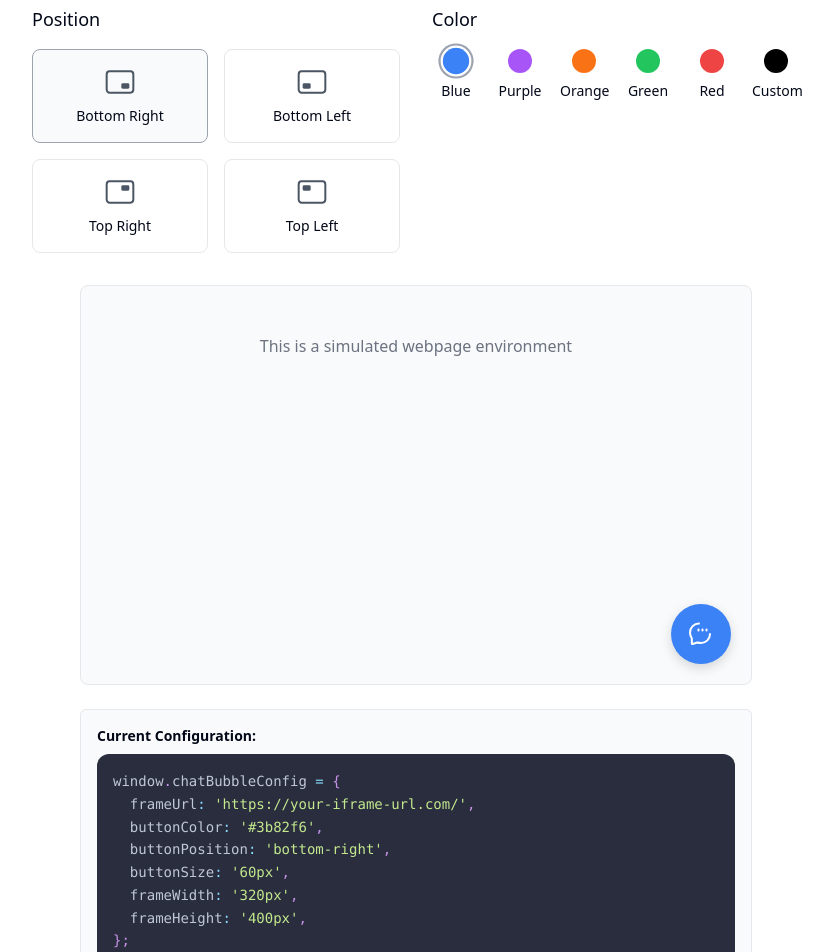
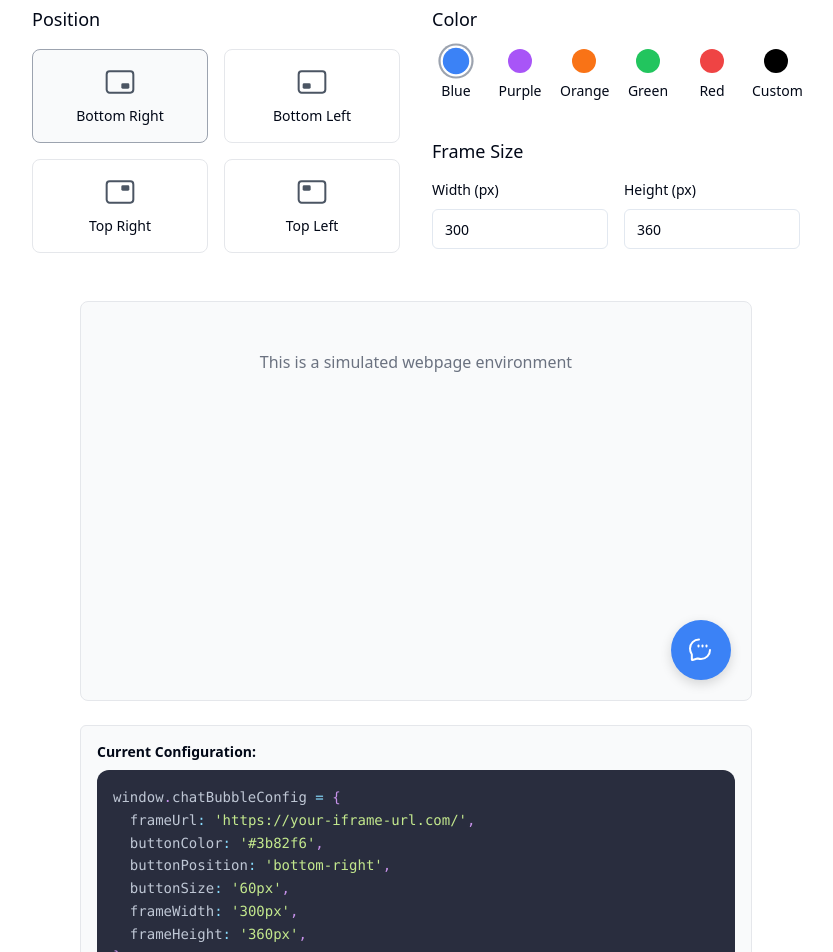
Before and after one commit to zvizvi/chat-bubble-iframe, a React (Vite) app: page / in a window 1280 px wide. Shown: the part 460-1412 px from the top of the page, without its empty margins (224-1057 px from the left). Built offline with nearby package versions, Linux system fonts and the light colour scheme.

Commit message:
Added frame size settings

```diff
--- a/src/components/ChatBubbleDemo.tsx
+++ b/src/components/ChatBubbleDemo.tsx
@@ -13,6 +13,8 @@ const ChatBubbleDemo = () => {
   const [buttonPosition, setButtonPosition] = useState("bottom-right");
   const [buttonColor, setButtonColor] = useState("#3b82f6");
   const [frameUrl, setFrameUrl] = useState("https://your-iframe-url.com/");
+  const [frameWidth, setFrameWidth] = useState("300");
+  const [frameHeight, setFrameHeight] = useState("360");
 
   // Get position styles based on buttonPosition
   const getPositionStyles = (position) => {
@@ -111,7 +113,7 @@ const ChatBubbleDemo = () => {
           Customize the chat bubble and see how it works. You can adjust the position and color of the button, then click it to open the chat iframe.
         </p>
 
-        <div className="w-full max-w-3xl mb-8">
+        <div className="w-full max-w-3xl mb-12">
           <div className="py-8">
             <h3 className="text-lg font-medium mb-3">Frame URL</h3>
             <div className="space-y-2">
@@ -156,6 +158,7 @@ const ChatBubbleDemo = () => {
               </RadioGroup>
             </div>
 
+            <div className="space-y-9">
               <div className="space-y-4">
                 <h3 className="text-lg font-medium">Color</h3>
                 <RadioGroup
@@ -232,6 +235,38 @@ const ChatBubbleDemo = () => {
                   ))}
                 </RadioGroup>
               </div>
+
+              <div className="space-y-3">
+                <h3 className="text-lg font-medium">Frame Size</h3>
+                <div className="grid grid-cols-2 gap-4">
+                  <div className="space-y-2">
+                    <Label htmlFor="frame-width">Width (px)</Label>
+                    <Input
+                      id="frame-width"
+                      type="number"
+                      min="200"
+                      max="800"
+                      value={frameWidth}
+                      onChange={(e) => setFrameWidth(e.target.value)}
+                      className="w-full"
+                    />
+                  </div>
+                  <div className="space-y-2">
+                    <Label htmlFor="frame-height">Height (px)</Label>
+                    <Input
+                      id="frame-height"
+                      type="number"
+                      min="200"
+                      max="800"
+                      value={frameHeight}
+                      onChange={(e) => setFrameHeight(e.target.value)}
+                      className="w-full"
+                    />
+                  </div>
+                </div>
+              </div>
+
+            </div>
           </div>
         </div>
 
@@ -303,8 +338,8 @@ const ChatBubbleDemo = () => {
               style={{
                 position: "absolute",
                 ...chatPositionStyle,
-                width: "280px",
-                height: "320px",
+                width: `${frameWidth}px`,
+                height: `${frameHeight}px`,
                 zIndex: 10,
               }}
             >
@@ -323,8 +358,8 @@ const ChatBubbleDemo = () => {
   buttonColor: '${buttonColor}',
   buttonPosition: '${buttonPosition}',
   buttonSize: '60px',
-  frameWidth: '320px',
-  frameHeight: '400px',
+  frameWidth: '${frameWidth}px',
+  frameHeight: '${frameHeight}px',
 };`}
               language="javascript"
             >
```
Lines whose indentation alone changed are shown as unchanged.
